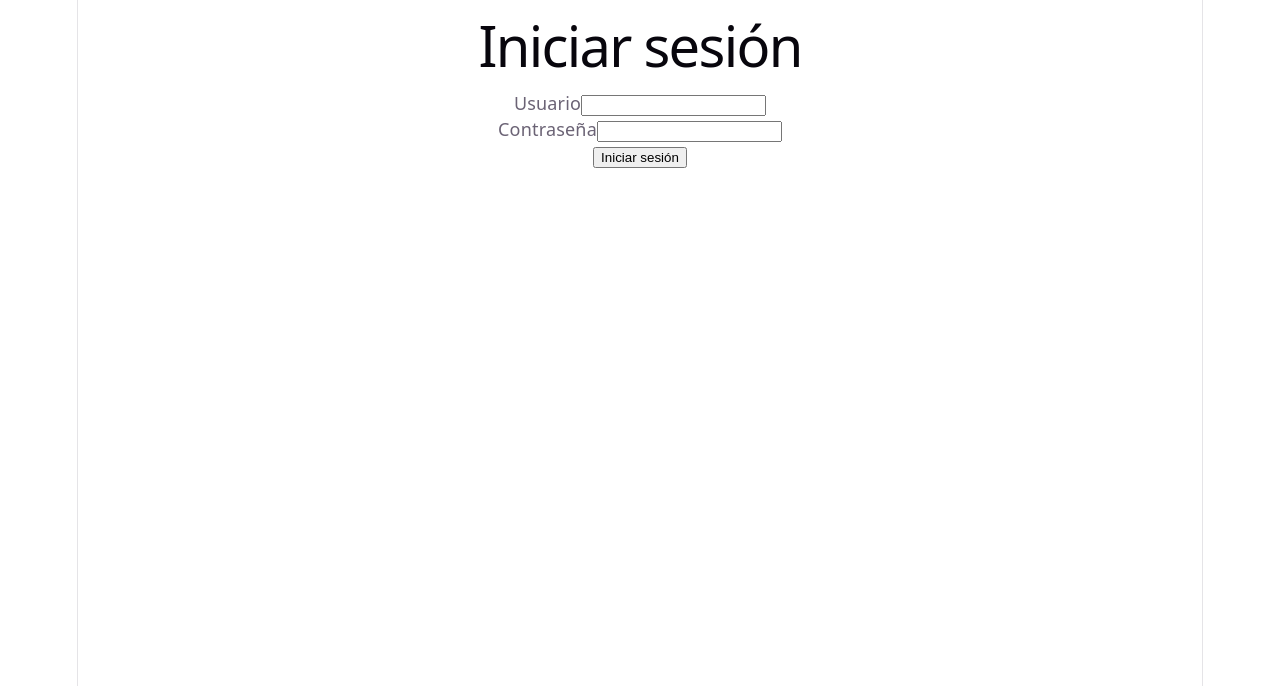
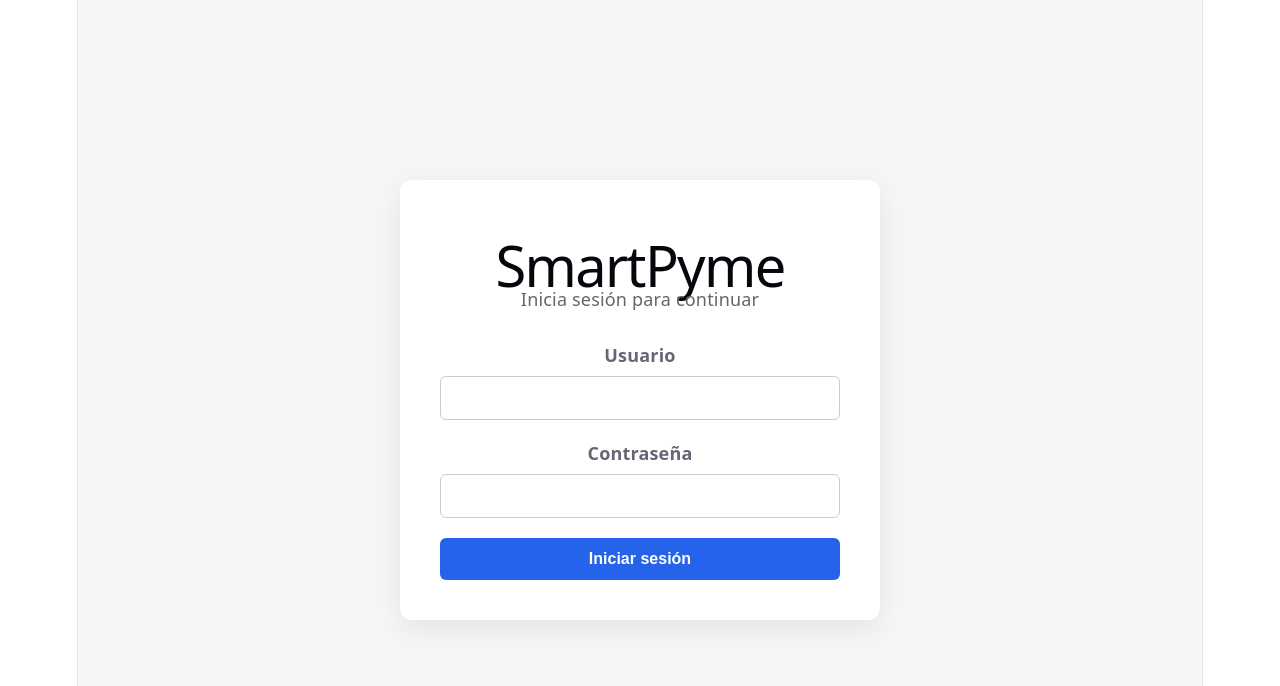
Before and after one commit to JFulga/smartpyme-frontend, a React (Vite) app: page /login in a window 1280 px wide. Shown: the top 686 px of the page. Built offline with nearby package versions, Linux system fonts and the light colour scheme.

Commit message:
Mejorar interfaz del login

```diff
--- /dev/null
+++ b/src/pages/Login.css
@@ -0,0 +1,78 @@
+.login-page {
+  min-height: 100vh;
+  display: flex;
+  justify-content: center;
+  align-items: center;
+  background: #f4f6f8;
+}
+
+.login-card {
+  width: 100%;
+  max-width: 400px;
+  padding: 40px;
+  background: white;
+  border-radius: 12px;
+  box-shadow: 0 8px 30px rgba(0, 0, 0, 0.08);
+}
+
+.login-title {
+  margin-bottom: 8px;
+  text-align: center;
+}
+
+.login-subtitle {
+  margin-bottom: 30px;
+  text-align: center;
+  color: #666;
+}
+
+.login-form {
+  display: flex;
+  flex-direction: column;
+  gap: 20px;
+}
+
+.login-field {
+  display: flex;
+  flex-direction: column;
+  gap: 8px;
+}
+
+.login-field label {
+  font-weight: 600;
+}
+
+.login-field input {
+  padding: 12px;
+  border: 1px solid #ccc;
+  border-radius: 6px;
+  font-size: 16px;
+}
+
+.login-field input:focus {
+  outline: none;
+  border-color: #2563eb;
+}
+
+.login-button {
+  padding: 12px;
+  border: none;
+  border-radius: 6px;
+  background: #2563eb;
+  color: white;
+  font-size: 16px;
+  font-weight: 600;
+  cursor: pointer;
+}
+
+.login-button:hover {
+  background: #1d4ed8;
+}
+
+.login-error {
+  padding: 10px;
+  border-radius: 6px;
+  background: #fee2e2;
+  color: #b91c1c;
+  text-align: center;
+}
--- a/src/pages/Login.jsx
+++ b/src/pages/Login.jsx
@@ -1,62 +1,102 @@
-import { useState } from "react";
-import { useNavigate } from "react-router-dom";
-import { iniciarSesion } from "../services/authService";
+import { useState } from "react"
+import { useNavigate } from "react-router-dom"
+import { iniciarSesion } from "../services/authService"
+import "./Login.css"
 
 function Login() {
+  const navigate = useNavigate()
 
-  const navigate = useNavigate();
-  const [username, setUsername] = useState("");
-  const [password, setPassword] = useState("");
+  const [username, setUsername] = useState("")
+  const [password, setPassword] = useState("")
+  const [error, setError] = useState("")
+  const [cargando, setCargando] = useState(false)
+
   const manejarLogin = async (e) => {
-    e.preventDefault();
+    e.preventDefault()
+
+    setError("")
+
+    if (!username || !password) {
+      setError("Ingresa tu usuario y contraseña")
+      return
+    }
 
     try {
-      const datos = await iniciarSesion(username, password);
+      setCargando(true)
 
-      localStorage.setItem("token", datos.token);
+      const datos = await iniciarSesion(username, password)
 
-      console.log("RESPUESTA DEL LOGIN:", datos);
+      localStorage.setItem("token", datos.token)
 
-      navigate("/dashboard");
-
+      navigate("/dashboard")
     } catch (error) {
-      console.error("ERROR EN LOGIN:", error);
+      setError("Usuario o contraseña incorrectos")
+    } finally {
+      setCargando(false)
     }
-  };
+  }
 
   return (
-    <div>
-      <h1>Iniciar sesión</h1>
+    <div className="login-page">
+      <div className="login-card">
 
-      <form onSubmit={manejarLogin}>
+        <h1 className="login-title">
+          SmartPyme
+        </h1>
 
-        <div>
-          <label>Usuario</label>
+        <p className="login-subtitle">
+          Inicia sesión para continuar
+        </p>
+
+        <form className="login-form" onSubmit={manejarLogin}>
+
+          <div className="login-field">
+            <label htmlFor="username">
+              Usuario
+            </label>
 
             <input
+              id="username"
               type="text"
               value={username}
               onChange={(e) => setUsername(e.target.value)}
+              disabled={cargando}
             />
           </div>
 
-        <div>
-          <label>Contraseña</label>
+          <div className="login-field">
+            <label htmlFor="password">
+              Contraseña
+            </label>
 
             <input
+              id="password"
               type="password"
               value={password}
               onChange={(e) => setPassword(e.target.value)}
+              disabled={cargando}
             />
           </div>
 
-        <button type="submit">
-          Iniciar sesión
+          {error && (
+            <div className="login-error">
+              {error}
+            </div>
+          )}
+
+          <button
+            className="login-button"
+            type="submit"
+            disabled={cargando}
+          >
+            {cargando ? "Iniciando sesión..." : "Iniciar sesión"}
           </button>
 
         </form>
+
       </div>
-  );
+    </div>
+  )
 }
 
-export default Login;
+export default Login
```
Lines whose indentation alone changed are shown as unchanged.
